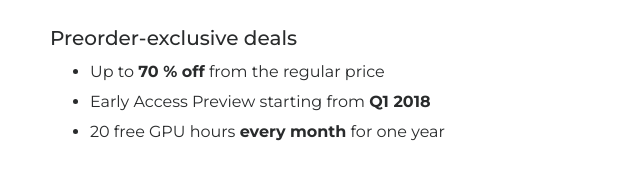
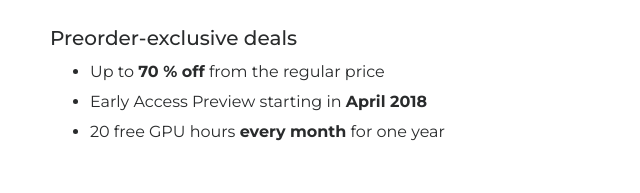
Before and after one commit to machinelabs/course-landing-page, a plain HTML site: page index.html in a window 1280 px wide. Shown: the part 3547-3740 px from the top of the page, 635-1275 px from the left. Drawn offline with nearby package versions, Linux system fonts and the light colour scheme.

Commit message:
fix: change EAP date

```diff
--- a/index.html
+++ b/index.html
@@ -170,7 +170,7 @@
             <h5>Preorder-exclusive deals</h5>
             <ul class="preorder-incentives">
               <li>Up to <strong>70 % off</strong> from the regular price</li>
-              <li>Early Access Preview starting from <strong>Q1 2018</strong></li>
+              <li>Early Access Preview starting in <strong>April 2018</strong></li>
               <li>20 free GPU hours <strong>every month</strong> for one year</li>
             </ul>
           </div>
```
